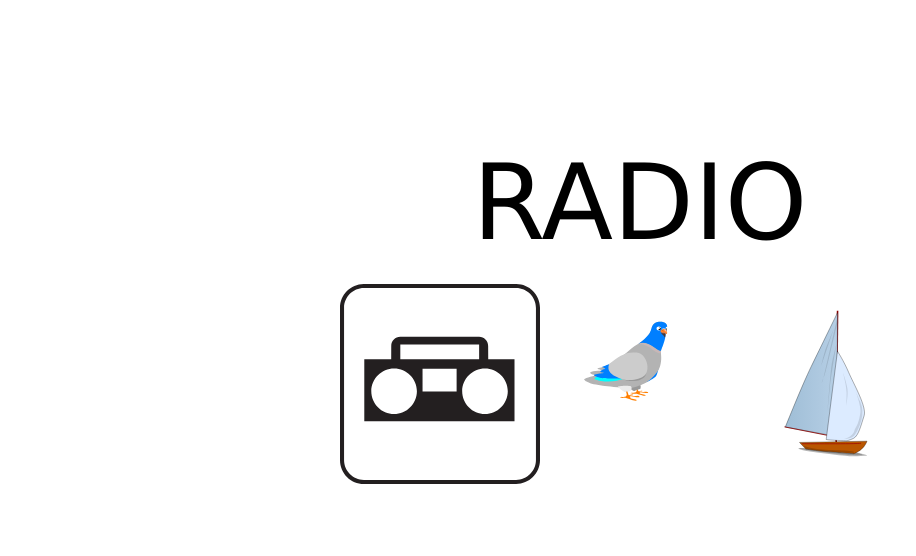
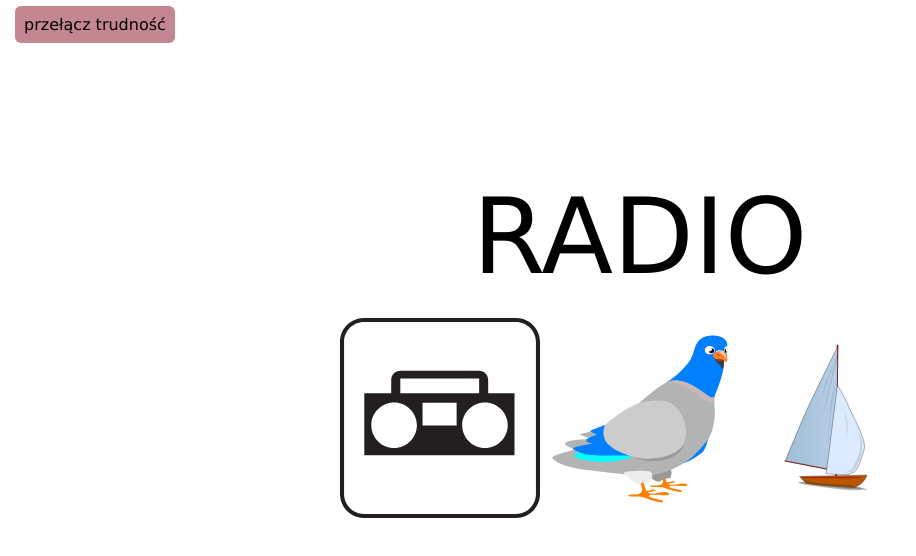
Before and after one commit to adamslaski/reading, a React (Create React App) app: page / in a window 1280 px wide. Shown: the top 556 px of the page, without its empty margins (0-916 px from the left). Built offline with nearby package versions, Linux system fonts and the light colour scheme; the HTML template or start-up script is replaced by a standard one.

Commit message:
add difficulty levels

```diff
--- a/src/App.tsx
+++ b/src/App.tsx
@@ -1,6 +1,7 @@
 import React from 'react';
 import { useState } from 'react';
-import { Idea, ideas } from './ideas/ideas';
+import { Idea } from './ideas/ideas';
+import { getRiddle, RiddleLevel } from './riddle';
 
 
 const error = document.getElementById("error")! as HTMLAudioElement;
@@ -15,40 +16,27 @@ function playFanfare() {
   fanfare.play();
 }
 
-type Riddle = {
-  correctAnswer: Idea,
-  options: Idea[]
-}
-
-function shuffle<T>(arr: T[]): T[] {
-  const numbers = new Uint32Array(arr.length);
-  window.self.crypto.getRandomValues(numbers);
-  const result = arr.map((v, i) => ({v, i: numbers[i]}));
-  return result.sort((a,b) => a.i - b.i).map(o => o.v);
-}
-
-const getRiddle: (() => Riddle) = () => {
-  const randomized = shuffle(ideas);
-  return {
-    correctAnswer: randomized.at(0)!,
-    options: shuffle(randomized.slice(0, 3))
-  };
-}
-
 function Option(idea: Idea, onClick: () => void) {
   return (<img height={200} width={200} alt={idea.word} src={idea.url} onClick={onClick}/> );
 }
 
 function App() {
-  const [riddle, setRiddle] = useState(getRiddle());
+  const [riddleLevel, setRiddleLevel] = useState<RiddleLevel>('Easy');
+  const [riddle, setRiddle] = useState(getRiddle(riddleLevel));
+  const toggleLevel = () => {
+    const newLvl = riddleLevel === 'Easy' ? 'Hard' : 'Easy';
+    setRiddleLevel(newLvl);
+    setRiddle(getRiddle(newLvl));
+  }
   return (
     <div className="App">
+      <div className='levelSettings'><span onClick={toggleLevel} className='levelSettings'>przełącz trudność</span></div>
       <div className='correctAnswer'>{riddle.correctAnswer.word}</div>
       <div className='excersizeContainer'>
         {riddle.options.map(option => option === riddle.correctAnswer
-          ? Option(option, () => { playFanfare(); setRiddle(getRiddle())} )
+          ? Option(option, () => { playFanfare(); setRiddle(getRiddle(riddleLevel))} )
           : Option(option, () => playError()))}
-      </div>
+                    </div>
     </div>
   );
 }
--- a/src/ideas/ideas.ts
+++ b/src/ideas/ideas.ts
@@ -75,7 +75,7 @@ import candy from './candy-1295008.svg';
 import crayfish from './crayfish-2027718.svg';
 import cut from './cut-1297554.svg';
 import dental from './dental-care-2516133.svg';
-import dove from './dove-304859.svg';
+import dove from './dove-304859-1.svg';
 import earthworm from './earthworm-151033.svg';
 import eraser from './eraser-23659.svg';
 import farmer from './farmer-148325.svg';
@@ -506,3 +506,12 @@ export const ideas: Idea[] = [
     url: whiteboard
   },
 ]
+
+const charsToIdeas = ideas.reduce((acc: Map<string, Idea[]>, v, i) => {
+  const letter = v.word.charAt(0);
+  const old = acc.get(letter) || [];
+  acc.set(letter, [...old, v])
+  return acc;
+}, new Map());
+
+export const groupedIdeas = Array.from(charsToIdeas.values()).filter(l => l.length >= 3);
--- a/src/index.css
+++ b/src/index.css
@@ -17,3 +17,13 @@ body {
   font-size: 150px;
   font-variant-caps: small-caps;
 }
+
+div.levelSettings {
+  margin: 15px;
+}
+
+span.levelSettings {
+  background-color: #c48691;
+  padding: 9px;
+  border-radius: 6px;
+}
--- /dev/null
+++ b/src/riddle.tsx
@@ -0,0 +1,37 @@
+import { type } from 'os';
+import { Idea, ideas, groupedIdeas } from './ideas/ideas';
+
+type Riddle = {
+  correctAnswer: Idea,
+  options: Idea[]
+}
+
+function shuffle<T>(arr: T[]): T[] {
+  const numbers = new Uint32Array(arr.length);
+  window.self.crypto.getRandomValues(numbers);
+  const result = arr.map((v, i) => ({v, i: numbers[i]}));
+  return result.sort((a,b) => a.i - b.i).map(o => o.v);
+}
+
+export type RiddleLevel = 'Easy' | 'Hard';
+
+export const getRiddle: ((lvl:RiddleLevel) => Riddle)  = lvl =>
+  lvl === 'Easy' ? getEasyRiddle() : getHardRiddle();
+
+const getEasyRiddle: (() => Riddle) = () => {
+  const randomized = shuffle(ideas);
+  return {
+    correctAnswer: randomized.at(0)!,
+    options: shuffle(randomized.slice(0, 3))
+  };
+}
+
+const getHardRiddle: (() => Riddle) = () => {
+
+  const selected = groupedIdeas[Math.floor(Math.random() * groupedIdeas.length)];
+  const randomized = shuffle(selected);
+  return {
+    correctAnswer: randomized.at(0)!,
+    options: shuffle(randomized.slice(0, 3))
+  };
+}
```
Also changed, not shown: src/ideas/dove-304859-1.svg (added), src/ideas/dove-304859.svg (deleted).
